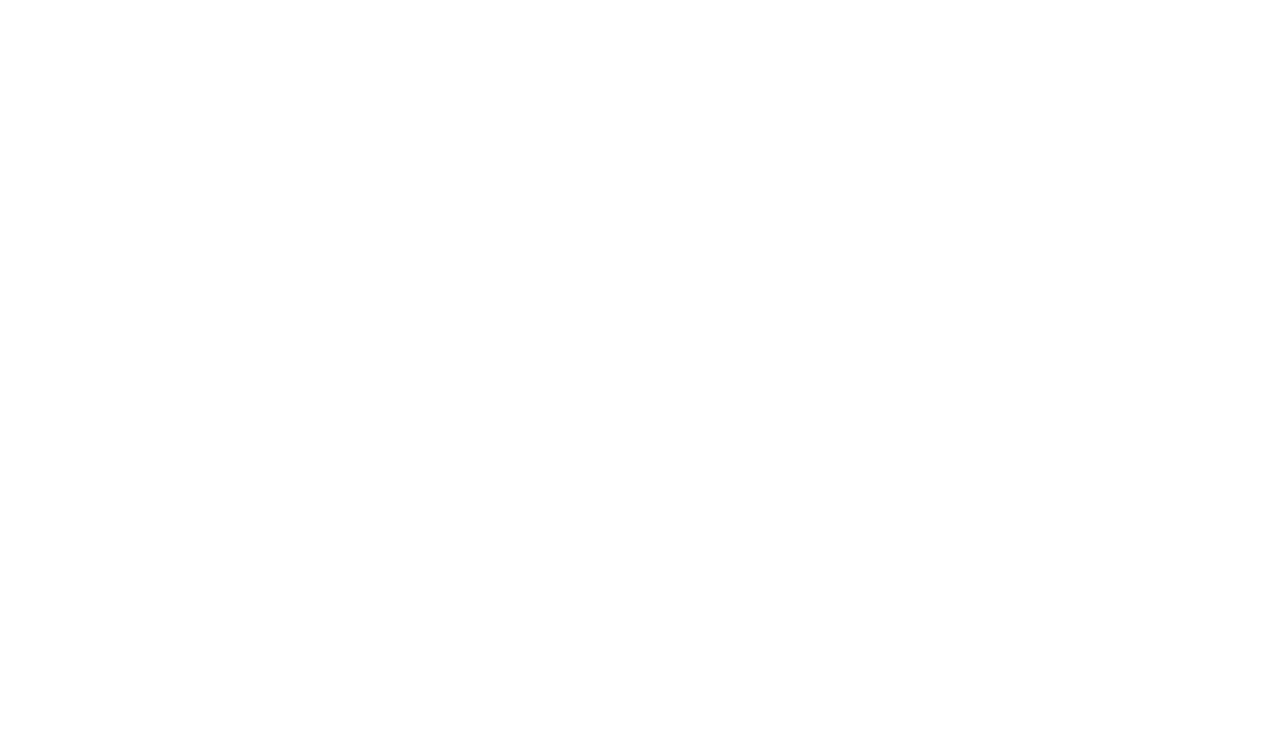
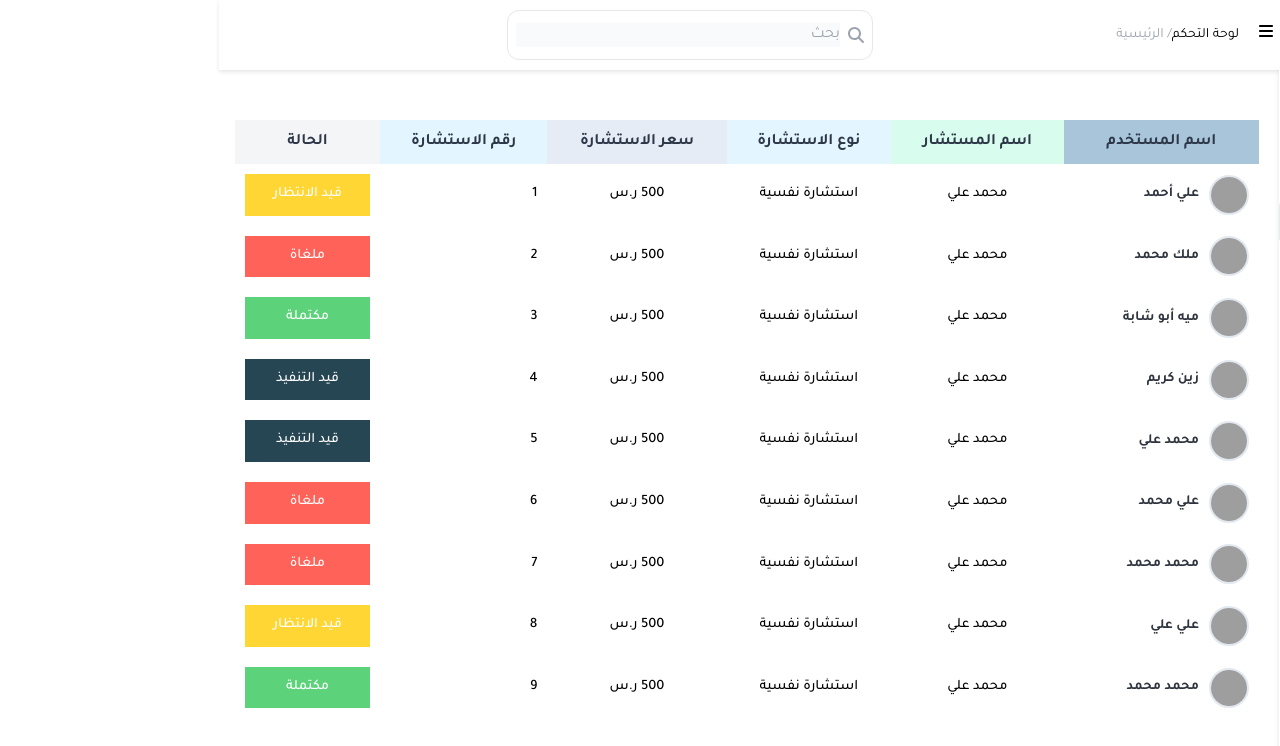
Before and after one commit to abdoBadawy74/Admin-Dashboard, a React (Vite) app: page /consultations in a window 1280 px wide. Before the commit this address had no page. Shown: the top 746 px of the page. Built offline with nearby package versions, Linux system fonts and the light colour scheme; grey boxes are pictures that could not be loaded.

Commit message:
add consultation page and use table

```diff
--- a/src/App.jsx
+++ b/src/App.jsx
@@ -4,6 +4,7 @@
 import HomePage from './Pages/HomePage';
 import Users from './Pages/Users';
 import Consultant from './Pages/Consultant';
+import Consultations from './Pages/Consultations';
 
 function App() {
 
@@ -16,6 +17,7 @@
           <Route path="/" element={<HomePage/>}/>
           <Route path='users' element={<Users/>} />
           <Route path='consultants' element={<Consultant/>} />
+          <Route path='consultations' element={<Consultations/>} />
         </Route>
        </Routes>
         {/* <Dashboard/> */}
--- a/src/Components/SideBar/Links.jsx
+++ b/src/Components/SideBar/Links.jsx
@@ -19,7 +19,7 @@
   },
   {
     name: "الاستشارات",
-    path: "",
+    path: "/consultations",
     icon: consultation,
   },
   {
--- a/src/Components/Table/Table.jsx
+++ b/src/Components/Table/Table.jsx
@@ -1,4 +1,3 @@
-import React from "react";
 import "./Table.css";
 
 const Table = ({ headers, rows, rowKey, customStyles = {} }) => {
--- /dev/null
+++ b/src/Pages/Consultations.jsx
@@ -0,0 +1,107 @@
+import Table from "../Components/Table/Table"
+
+const Consultations = () => {
+    const headers = [
+        { key: "name", label: "اسم المستخدم", align: "left", bgColor: "#A8C5DA" },
+        { key: "consName", label: "اسم المستشار", align: "center", bgColor: "#D8FDEF" },
+        { key: "consType", label: "نوع الاستشارة", align: "center", bgColor: "#E3F5FF" },
+        { key: "consPrice", label: " سعر الاستشارة", align: "center", bgColor: "#E5ECF6" },
+        { key: "consNum", label: "رقم الاستشارة", align: "right", bgColor: "#E3F5FF" },
+        { key: "status", label: "الحالة", align: "right", bgColor: "" },
+    ];
+
+    const rows = [
+        {
+            name: "علي أحمد",
+            img: "https://www.w3schools.com/howto/img_avatar.png",
+            consName: "محمد علي",
+            consType: "استشارة نفسية",
+            consPrice: "500 ر.س",
+            consNum: "1",
+            status: <p style={{ color: "#FFF", background: "#FFCC00CC", width: "100%", height: "100%", textAlign: "center", padding: "10px" }}>قيد الانتظار </p>,
+        },
+        {
+            name: "ملك محمد",
+            img: "https://www.w3schools.com/howto/img_avatar.png",
+            consName: "محمد علي",
+            consType: "استشارة نفسية",
+            consPrice: "500 ر.س",
+            consNum: "2",
+            status: <p style={{ color: "#FFF", background: "#FF3B30CC", width: "100%", height: "100%", textAlign: "center", padding: "10px" }}> ملغاة</p>,
+        },
+        {
+            name: "ميه أبو شابة",
+            img: "https://www.w3schools.com/howto/img_avatar.png",
+            consName: "محمد علي",
+            consType: "استشارة نفسية",
+            consPrice: "500 ر.س",
+            consNum: "3",
+            status: <p style={{ color: "#FFF", background: "#34C759CC", width: "100%", height: "100%", textAlign: "center", padding: "10px" }}>مكتملة</p>,
+        },
+        {
+            name: "زين كريم",
+            img: "https://www.w3schools.com/howto/img_avatar.png",
+            consName: "محمد علي",
+            consType: "استشارة نفسية",
+            consPrice: "500 ر.س",
+            consNum: "4",
+            status: <p style={{ color: "#FFF", background: "#264653", width: "100%", height: "100%", textAlign: "center", padding: "10px" }}>قيد التنفيذ </p>,
+        },
+        {
+            name: "محمد علي",
+            img: "https://www.w3schools.com/howto/img_avatar.png",
+            consName: "محمد علي",
+            consType: "استشارة نفسية",
+            consPrice: "500 ر.س",
+            consNum: "5",
+            status: <p style={{ color: "#FFF", background: "#264653", width: "100%", height: "100%", textAlign: "center", padding: "10px" }}>قيد التنفيذ </p>,
+        },
+        {
+            name: "علي محمد",
+            img: "https://www.w3schools.com/howto/img_avatar.png",
+            consName: "محمد علي",
+            consType: "استشارة نفسية",
+            consPrice: "500 ر.س",
+            consNum: "6",
+            status: <p style={{ color: "#FFF", background: "#FF3B30CC", width: "100%", height: "100%", textAlign: "center", padding: "10px" }}> ملغاة</p>,
+        },
+        {
+            name: "محمد محمد",
+            img: "https://www.w3schools.com/howto/img_avatar.png",
+            consName: "محمد علي",
+            consType: "استشارة نفسية",
+            consPrice: "500 ر.س",
+            consNum: "7",
+            status: <p style={{ color: "#FFF", background: "#FF3B30CC", width: "100%", height: "100%", textAlign: "center", padding: "10px" }}> ملغاة</p>,
+        },
+        {
+            name: "علي علي",
+            img: "https://www.w3schools.com/howto/img_avatar.png",
+            consName: "محمد علي",
+            consType: "استشارة نفسية",
+            consPrice: "500 ر.س",
+            consNum: "8",
+            status: <p style={{ color: "#FFF", background: "#FFCC00CC", width: "100%", height: "100%", textAlign: "center", padding: "10px" }}>قيد الانتظار </p>,
+        },
+        {
+            name: "محمد محمد",
+            img: "https://www.w3schools.com/howto/img_avatar.png",
+            consName: "محمد علي",
+            consType: "استشارة نفسية",
+            consPrice: "500 ر.س",
+            consNum: "9",
+            status: <p style={{ color: "#FFF", background: "#34C759CC", width: "100%", height: "100%", textAlign: "center", padding: "10px" }}>مكتملة</p>,
+        }
+
+    ]
+
+    const customStyles = {
+        tableStyle: { width: "100%", borderCollapse: "collapse", borderRadius: "10px" },
+        headerStyle: { color: "#2D3748", fontWeight: "bold", fontSize: "1em" },
+        cellStyle: { padding: "10px", textAlign: "center", fontSize: "0.9em", fontWeight: "500" },
+    };
+
+    return <Table headers={headers} rows={rows} customStyles={customStyles} />;
+};
+
+export default Consultations;
--- a/src/Pages/Users.jsx
+++ b/src/Pages/Users.jsx
@@ -1,6 +1,4 @@
-import React from "react";
 import Table from "../Components/Table/Table"
-import { text } from "@fortawesome/fontawesome-svg-core";
 
 const Users = () => {
     const headers = [
```
